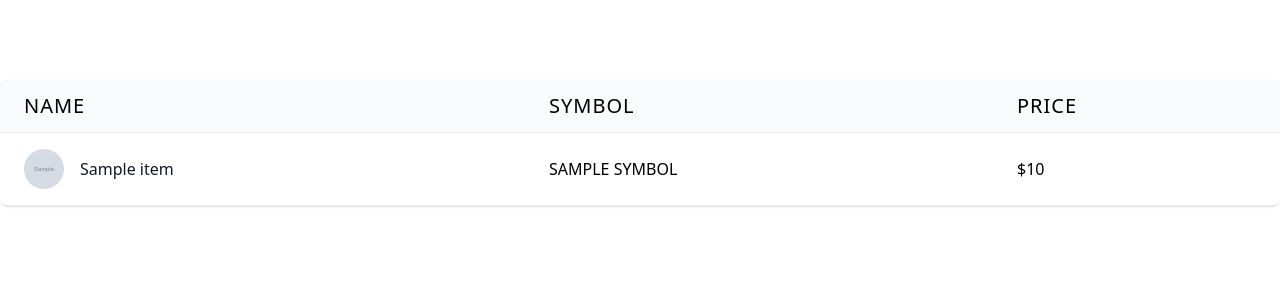
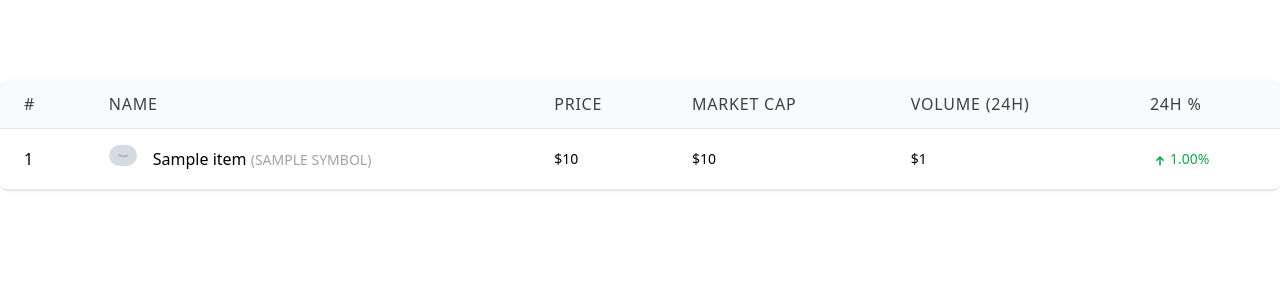
Before and after one commit to priyanka3858/Crypto-Price-List-Flask, a Flask app: page / in a window 1280 px wide. Shown: the top 300 px of the page. Run offline with Flask 2, Linux system fonts and the light colour scheme; grey boxes marked "Sample" are stand-in pictures; a database or web service that is not in the repository returns one stand-in record (values such as "Sample title"); data that the repository does not hold is empty; some libraries are stand-ins or nearby versions.

Commit message:
CSS change

```diff
--- a/templates/index.html
+++ b/templates/index.html
@@ -1,6 +1,6 @@
 <!doctype html>
 <head>
-    <title>My First Flask Website</title>
+    <title>Crypto Price List</title>
     <script src="https://cdn.tailwindcss.com"></script>
 </head>
 <body class="container mx-auto my-20">
@@ -12,16 +12,28 @@
                     <thead class="bg-gray-50">
                     <tr>
                         <th scope="col"
-                            class="px-6 py-3 text-left text-xl text-justify font-medium text-black-500 uppercase tracking-wider">
+                            class="px-6 py-3 text-left text-md text-justify font-medium text-zinc-700 uppercase tracking-wider">
+                            #
+                        </th>
+                        <th scope="col"
+                            class="px-6 py-3 text-left text-md text-justify font-medium text-zinc-700 uppercase tracking-wider">
                             Name
                         </th>
                         <th scope="col"
-                            class="px-6 py-3 text-left text-xl text-justify font-medium text-black-500 uppercase tracking-wider">
-                            Symbol
+                            class="px-6 py-3 text-left text-md text-justify font-medium text-zinc-700 uppercase tracking-wider">
+                            Price
                         </th>
                         <th scope="col"
-                            class="px-6 py-3 text-left text-xl text-justify font-medium text-black-500 uppercase tracking-wider">
-                            Price
+                            class="px-6 py-3 text-left text-md text-justify font-medium text-zinc-700 uppercase tracking-wider">
+                            Market Cap
+                        </th>
+                        <th scope="col"
+                            class="px-6 py-3 text-left text-md text-justify font-medium text-zinc-700 uppercase tracking-wider">
+                            Volume (24h)
+                        </th>
+                        <th scope="col"
+                            class="px-6 py-3 text-left text-md text-justify font-medium text-zinc-700 uppercase tracking-wider">
+                            24h %
                         </th>
                     </tr>
                     </thead>
@@ -29,26 +41,62 @@
                     {%for i in range(0, len)%}
                     <tr>
                         <td class="px-6 py-4 whitespace-nowrap">
-
-
+                            {{coin[i].market_cap_rank}}
+                        </td>
+                        <td class="px-6 py-4 whitespace-nowrap">
                             <div class="flex items-center">
-                                <div class="flex-shrink-0 h-10 w-10">
-                                    <img class="h-10 w-10 rounded-full"
+                                <div class="flex-shrink-0 h-7 w-7">
+                                    <img class="rounded-full"
                                          src={{coin[i].image}} alt="">
                                 </div>
                                 <div class="ml-4">
-                                    <div class="lg font-medium text-gray-900">
+                                    <div class="font-medium">
                                         {{coin[i].name}}
+                                        <span class="text-sm text-gray-400">
+                                        ({{coin[i].symbol.upper()}})
+                                        </span>
                                     </div>
                                 </div>
                             </div>
                         </td>
-                        <td class="px-6 py-4 whitespace-nowrap">
-                            {{coin[i].symbol.upper()}}
+                        <td class="text-sm px-6 py-4 whitespace-nowrap">
+                            ${{ "{:,}".format(coin[i].current_price)}}
                         </td>
-                        <td class="px-6 py-4 whitespace-nowrap">
-                            ${{coin[i].current_price}}
+                        <td class="text-sm px-6 py-4 whitespace-nowrap">
+                            ${{ "{:,}".format(coin[i].market_cap)}}
                         </td>
+                        <td class="text-sm px-6 py-4 whitespace-nowrap">
+                            ${{ "{:,}".format(coin[i].total_volume)}}
+                        </td>
+                        <td class="text-sm px-6 py-4 whitespace-nowrap">
+                            {% if
+                            "{:.2f}".format(coin[i].price_change_percentage_24h).find("-")
+                            != -1 %}
+
+                            <p class="flex text-red-600">
+                                <svg xmlns="http://www.w3.org/2000/svg"
+                                     class="h-5 w-5 pt-1" viewBox="0 0 20 20"
+                                     fill="currentColor">
+                                    <path fill-rule="evenodd"
+                                          d="M14.707 10.293a1 1 0 010 1.414l-4 4a1 1 0 01-1.414 0l-4-4a1 1 0 111.414-1.414L9 12.586V5a1 1 0 012 0v7.586l2.293-2.293a1 1 0 011.414 0z"
+                                          clip-rule="evenodd"/>
+                                </svg>
+                                {{"{:.2f}".format(coin[i].price_change_percentage_24h).replace('-', '')}}%
+                            </p>
+                            {% else %}
+                            <p class="flex text-green-600">
+                                <svg xmlns="http://www.w3.org/2000/svg"
+                                     class="h-5 w-5 pt-1" viewBox="0 0 20 20"
+                                     fill="currentColor">
+                                    <path fill-rule="evenodd"
+                                          d="M5.293 9.707a1 1 0 010-1.414l4-4a1 1 0 011.414 0l4 4a1 1 0 01-1.414 1.414L11 7.414V15a1 1 0 11-2 0V7.414L6.707 9.707a1 1 0 01-1.414 0z"
+                                          clip-rule="evenodd"/>
+                                </svg>
+                                {{"{:.2f}".format(coin[i].price_change_percentage_24h)}}%
+                            </p>
+                            {% endif %}
+                        </td>
+
                     </tr>
                     {%endfor%}
                     </tbody>
```
